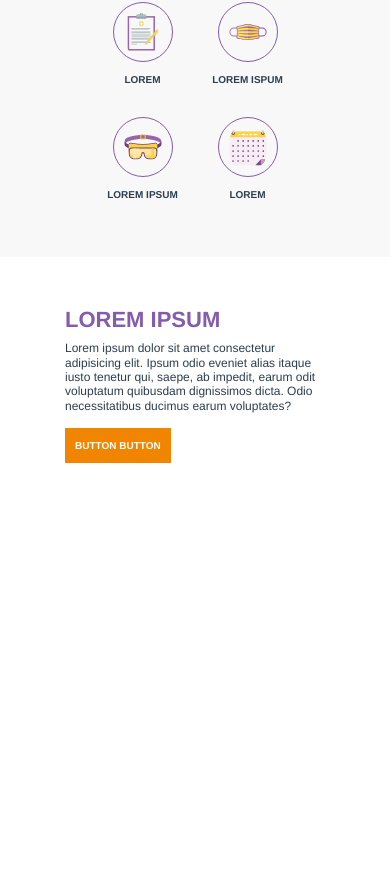
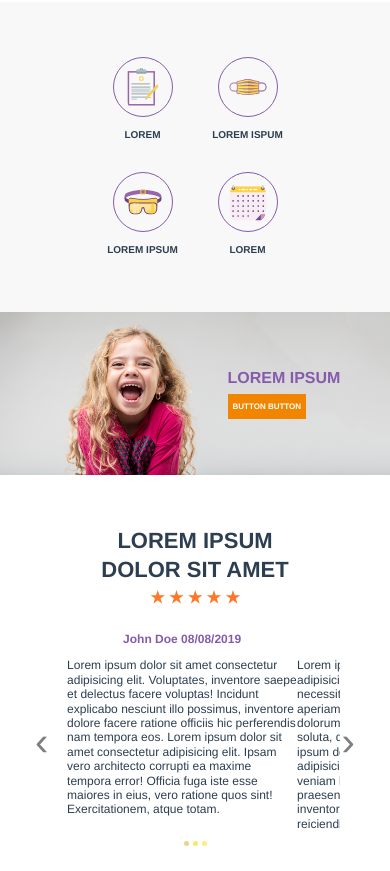
Before and after one commit to matt-violet/roostergrin-test, a Vue app: page / in a window 390 px wide. Shown: the part 867-1738 px from the top of the page. Before the commit the page ends 1380 px from the top, so only its background shows below. Built offline with nearby package versions, Linux system fonts and the light colour scheme.

Commit message:
Add RowFive and improve overall responsiveness

```diff
--- a/src/App.vue
+++ b/src/App.vue
@@ -5,6 +5,7 @@
     <RowTwo/>
     <RowThree/>
     <RowFour/>
+    <RowFive/>
   </div>
 </template>
 
@@ -14,6 +15,7 @@ import RowOne from "./components/RowOne.vue"
 import RowTwo from "./components/RowTwo.vue"
 import RowThree from "./components/RowThree.vue"
 import RowFour from "./components/RowFour.vue"
+import RowFive from "./components/RowFive.vue"
 
 export default {
   name: "App",
@@ -22,7 +24,8 @@ export default {
     RowOne,
     RowTwo,
     RowThree,
-    RowFour
+    RowFour,
+    RowFive,
   }
 }
 </script>
--- /dev/null
+++ b/src/components/RowFive.vue
@@ -0,0 +1,193 @@
+<template>
+  <div class="container-fluid col-12">
+    <div class="row align-items-center no-gutters">
+      <div class="left col-12 col-sm-6 no-gutters">
+        <div class="left-text col-12 col-sm-10 offset-sm-4 offset-md-5 col-xl-7">
+          <h5>LOREM IPSUM</h5>
+          <h5>DOLOR SIT AMET</h5>
+          <a class="stars" href="">&#9733; &#9733; &#9733; &#9733; &#9733;</a>
+        </div>
+      </div>
+      <div class="right col-12 col-sm-6 col-md-4 offset-md-1 col-lg-4">
+        <div id="carousel" class="carousel slide" data-ride="carousel">
+          <!-- indicators -->
+          <ol class="carousel-indicators">
+            <li data-target="#carousel" data-slide-to="0" class="active-indicator">.</li>
+            <li data-target="#carousel" data-slide-to="1">.</li>
+            <li data-target="#carousel" data-slide-to="2">.</li>
+          </ol>
+          <!-- slides -->
+          <div class="carousel-inner" role="listbox">
+            <div class="carousel-item active">
+              <p class="carousel-header">John Doe 08/08/2019</p>
+              <p class="carousel-text">Lorem ipsum dolor sit amet consectetur adipisicing elit. Voluptates, inventore saepe et delectus facere voluptas! Incidunt explicabo nesciunt illo possimus, inventore dolore facere ratione officiis hic perferendis nam tempora eos. Lorem ipsum dolor sit amet consectetur adipisicing elit. Ipsam vero architecto corrupti ea maxime tempora error! Officia fuga iste esse maiores in eius, vero ratione quos sint! Exercitationem, atque totam.</p>
+            </div>
+            <div class="carousel-item">
+              <p class="carousel-header">John Doe 08/08/2019</p>
+              <p class="carousel-text">Lorem ipsum, dolor sit amet consectetur adipisicing elit. Nesciunt quaerat, delectus necessitatibus nulla, dignissimos ducimus aperiam qui quae ut dolores quisquam dolorum architecto pariatur omnis nam soluta, deserunt dolore suscipit. Lorem ipsum dolor sit amet consectetur, adipisicing elit. Itaque vitae quis provident, veniam blanditiis iusto non quod maxime praesentium explicabo id consequatur inventore quaerat quibusdam cumque reiciendis, incidunt suscipit rem.</p>
+            </div>
+            <div class="carousel-item">
+              <p class="carousel-header">John Doe 08/08/2019</p>
+              <p class="carousel-text">Lorem ipsum dolor sit amet consectetur adipisicing elit. Expedita corporis molestias, sequi fugit nisi, eaque, voluptate temporibus incidunt quaerat culpa et? Repellat sequi error esse qui hic similique excepturi voluptate? Lorem ipsum, dolor sit amet consectetur adipisicing elit. Obcaecati aperiam molestias repudiandae ducimus nam vero ea suscipit neque ipsa eius, placeat quasi inventore quos dolores nemo corrupti ex perspiciatis. Eaque?</p>
+            </div>
+          </div>
+          <!-- controls -->
+          <a class="carousel-control-prev" href="#carousel" role="button" data-slide="prev">
+            <span class="carousel-control-prev-icon arrow">&lsaquo;</span>
+          </a>
+          <a class="carousel-control-next" href="#carousel" role="button" data-slide="next">
+            <span class="carousel-control-next-icon arrow">&rsaquo;</span>
+          </a>
+        </div>
+      </div>
+    </div>
+  </div>
+</template>
+
+<script>
+export default {
+  name: "RowOne",
+}
+</script>
+
+<style scoped>
+.left {
+  display: inline-block;
+  padding: 50px 20px 0 20px;
+}
+.left-text {
+  text-align: center;
+  max-width: 350px;
+}
+h5 {
+  font-weight: 700;
+  font-size: 22px;
+  margin: 3px 0;
+}
+.stars {
+  display: block;
+}
+a {
+  font-weight: 700;
+  color: rgb(255, 119, 41);
+}
+.right {
+  display: inline-block;
+  vertical-align: top;
+  padding: 20px 50px;
+}
+img {
+  width: 100%;
+}
+.carousel {
+  max-width: 500px;
+}
+.carousel-inner {
+  padding: 0 30px 20px 30px;
+}
+.arrow {
+  font-size: 40px;
+  font-weight: 200;
+  color: black;
+  display: flex;
+  justify-content: center;
+  align-items: center;
+}
+.carousel-control-prev {
+  margin-left: -30px;
+}
+.carousel-control-next {
+  margin-right: -30px;
+}
+.carousel-indicators {
+  margin: 30px 0 0 0;
+}
+li {
+  width: 5px;
+  height: 5px;
+  margin: -5px 2px;
+  background-color: gold;
+  border-radius: 50%;
+}
+.active-indicator {
+  background-color: goldenrod;
+}
+.carousel-header {
+  color: rgb(133, 91, 172);
+  text-align: center;
+  font-weight: 700;
+  font-size: 12px;
+  margin: 0 auto 10px auto;
+}
+.carousel-text {
+  font-size: 12px;
+  line-height: 1.2;
+  margin: 0;
+}
+/* -------------------------------- MEDIA QUERIES -------------------------------- */
+@media (max-width: 575px) {
+  .left-text {
+    margin: auto;
+  }
+}
+@media (min-width: 576px) {
+  h5 {
+    font-size: 22px;
+  }
+  .stars {
+    font-size: 16px;
+  }
+  .left-text {
+    text-align: left;
+  }
+  .right {
+    padding: 50px;
+  }
+  .carousel-inner {
+    padding: 0 10px 20px 10px;
+  }
+  .carousel-text, .carousel-header {
+    font-size: 12px;
+  }
+  .carousel-control-next {
+    margin-right: -20px;
+  }
+}
+@media (min-width: 768px) {
+  h5 {
+    font-size: 28px;
+  }
+  .stars {
+    font-size: 20px;
+  }
+  .carousel-text, .carousel-header {
+    font-size: 14px;
+  }
+  .right {
+    padding: 75px 0;
+  }
+  .carousel-control-prev {
+    margin-left: -40px;
+  }
+  .carousel-control-next {
+    margin-right: -40px;
+  }
+}
+@media (min-width: 992px) {
+  h5 {
+    font-size: 35px;
+  }
+  .stars {
+    font-size: 24px;
+  }
+  .right {
+    padding: 100px 0;
+  }
+  .carousel-inner {
+    padding: 0 30px 20px 30px;
+  }
+  .carousel-text, .carousel-header {
+    font-size: 16px;
+  }
+}
+</style>
--- a/src/components/RowFour.vue
+++ b/src/components/RowFour.vue
@@ -1,12 +1,12 @@
 <template>
   <div class="container-fluid col-12">
     <div class="row align-items-center no-gutters">
-      <div class="overlay col-8 offset-2 col-sm-4 offset-sm-7 col-lg-4 col-xl-3 align-items-center">
+      <img class="bg-img" src="../../assets/banner-2.jpg">
+      <div class="overlay col-6 offset-7 col-sm-4 offset-sm-7 col-lg-4 col-xl-3 align-items-center">
         <h5>LOREM IPSUM</h5>
         <p>Lorem ipsum dolor sit amet consectetur adipisicing elit. Ipsum odio eveniet alias itaque iusto tenetur qui, saepe, ab impedit, earum odit voluptatum quibusdam dignissimos dicta. Odio necessitatibus ducimus earum voluptates?</p>
         <button>BUTTON BUTTON</button>
       </div>
-      <img class="bg-img" src="../../assets/banner-2.jpg">
     </div>
   </div>
 </template>
@@ -20,6 +20,11 @@ export default {
 <style scoped>
 .bg-img {
   width: 100%;
+  /* position: relative; */
+}
+.overlay {
+  position: absolute;
+  /* padding: 75px 0; */
 }
 h5 {
   color: rgb(133, 91, 172);
@@ -42,13 +47,19 @@ button {
 }
 /* -------------------------------- MEDIA QUERIES -------------------------------- */
 @media (max-width: 576px) {
-  .bg-img {
+  h5 {
+    font-size: 16px;
+    margin-bottom: 5px;
+  }
+  button {
+    padding: 5px;
+    font-size: 8px;
+  }
+  p {
     visibility: hidden;
     width: 0;
     height: 0;
-  }
-  .overlay {
-    padding: 50px 0;
+    margin: 0;
   }
 }
 @media (min-width: 577px) {
@@ -59,7 +70,7 @@ button {
     font-size: 22px;
   }
   p {
-    font-size: 11px;
+    font-size: 12px;
   }
 }
 @media (min-width: 769px) {
--- a/src/components/RowOne.vue
+++ b/src/components/RowOne.vue
@@ -1,7 +1,7 @@
 <template>
   <div class="container-fluid col-12">
     <div class="row align-items-center no-gutters">
-      <div class="left col-6 no-gutters">
+      <div class="left col-12 col-sm-6 no-gutters">
         <div class="col-9 offset-2 col-md-6 offset-md-4">
           <h5>LOREM IPSUM</h5>
           <p>Lorem ipsum dolor sit, amet consectetur adipisicing elit. Nulla alias iste assumenda labore repellendus a vitae unde ullam consectetur, nemo repudiandae rerum deleniti facilis, explicabo eos dicta quaerat voluptatum temporibus!</p>
@@ -24,6 +24,7 @@ export default {
 <style scoped>
 .left {
   display: inline-block;
+  padding: 50px 0;
 }
 h5 {
   font-weight: 700;
@@ -43,20 +44,20 @@ a {
 }
 img {
   width: 100%;
+  min-height: 260px;
 }
 /* -------------------------------- MEDIA QUERIES -------------------------------- */
 @media (max-width: 576px) {
   h5 {
+    font-size: 22px;
+  }
+  p, a {
     font-size: 12px;
   }
-  p, a {
-    font-size: 9px;
-  }
   .right {
-    height: 100%;
-  }
-  img {
-    height: 175px;
+    height: 0;
+    width: 0;
+    visibility: hidden;
   }
 }
 @media (min-width: 577px) and (max-width: 768px) {
--- a/src/components/RowThree.vue
+++ b/src/components/RowThree.vue
@@ -141,7 +141,7 @@ h5 {
 }
 @media (min-width: 993px) {
   h5 {
-    font-size: 28px;
+    font-size: 35px;
   }
   .paragraph, .link {
     font-size: 16px;
--- a/src/components/RowTwo.vue
+++ b/src/components/RowTwo.vue
@@ -39,7 +39,7 @@ button {
 /* -------------------------------- MEDIA QUERIES -------------------------------- */
 @media (max-width: 576px) {
   h5 {
-    font-size: 14px;
+    font-size: 16px;
   }
   button {
     font-size: 8px;
```
